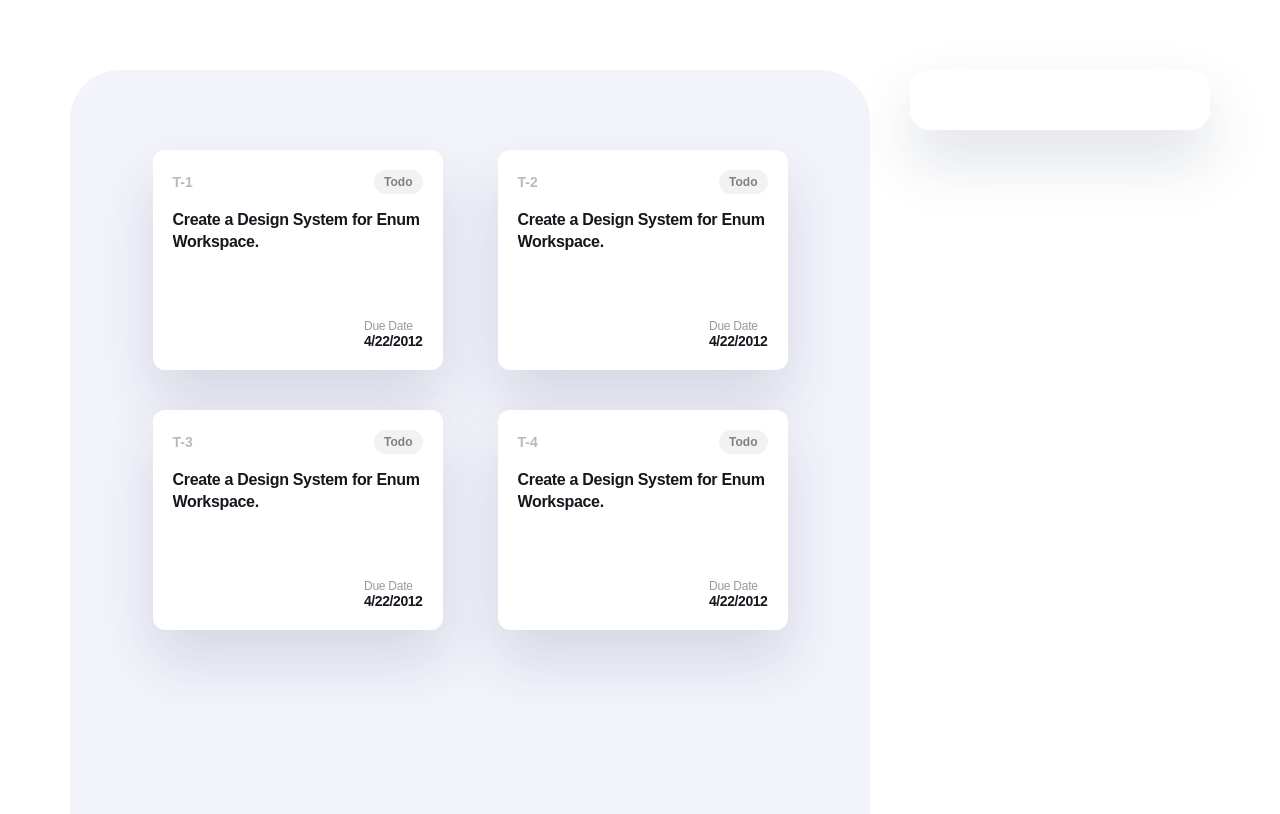
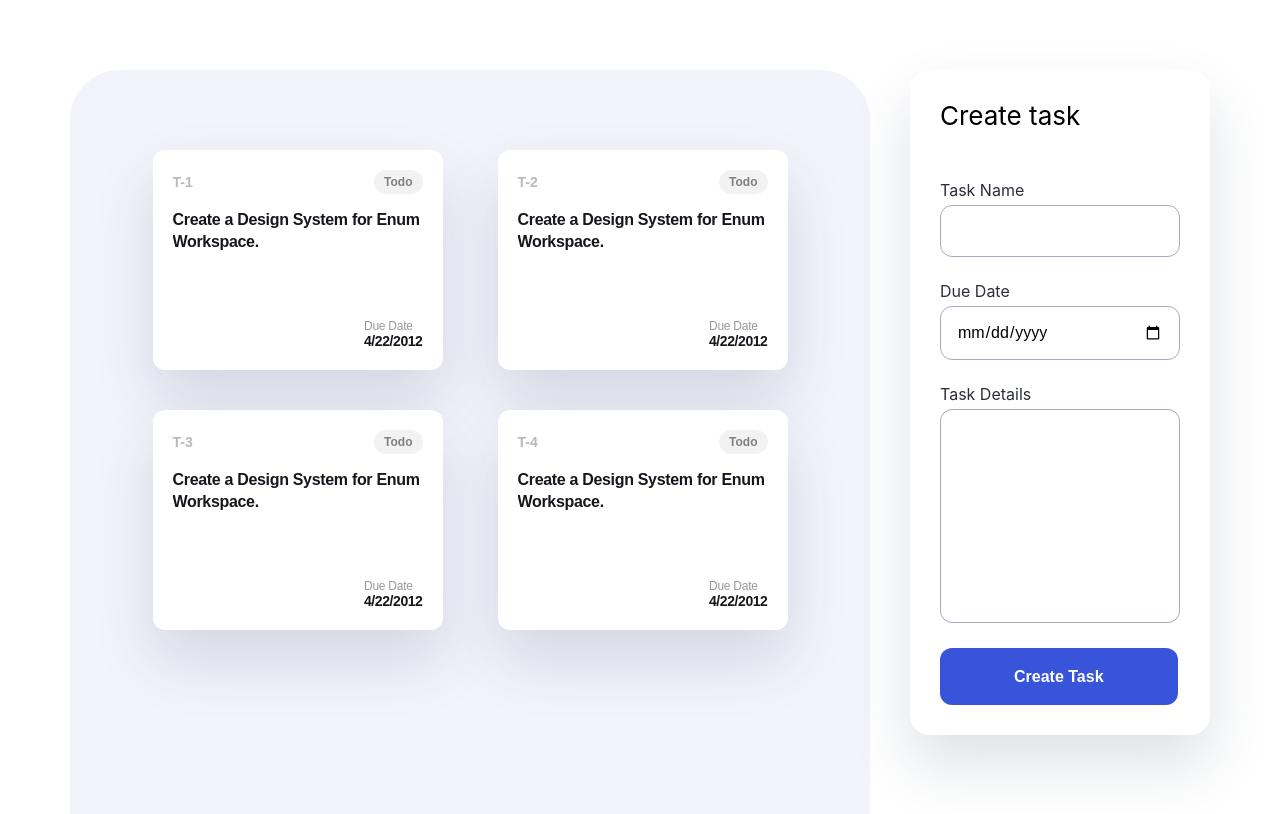
Before and after one commit to AnitaGulacsi/SkillBrain, a React (Create React App) app in the folder Homeworks/React/Task-Manager/: page / in a window 1280 px wide. Shown: the top 814 px of the page. Built offline with nearby package versions, Linux system fonts and the light colour scheme; a web font is replaced by a local one.

Commit message:
styled form

```diff
--- a/Homeworks/React/Task-Manager/src/App.jsx
+++ b/Homeworks/React/Task-Manager/src/App.jsx
@@ -1,6 +1,7 @@
 import React from "react";
 import "./App.css";
 import TaskViewer from "./components/task-viewer/TaskViewer";
+import CreateTaskForm from "./components/forms/CreateTaskForm";
 
 function App() {
 
@@ -63,8 +64,8 @@
 
         <div className="side-bar-right">
           <div className='card-xl'>
-
-            <div/>
+            <h3>Create task</h3>
+            <CreateTaskForm />
           </div>
         </div>
 
--- /dev/null
+++ b/Homeworks/React/Task-Manager/src/components/forms/CreateTaskForm.css
@@ -0,0 +1,46 @@
+.form-row {
+    display: flex;
+    flex-direction: column;
+    margin: 20px 0;
+  }
+
+  .label-md {
+    font-style: normal;
+    font-weight: 400;
+    font-size: 16px;
+    line-height: 19px;
+    color: #2c2e3a;
+  }
+
+  .input-primary {
+    margin: 5px 0;
+    padding: 16px;
+    gap: 10px;
+    border: 1px solid #a8abbd;
+    border-radius: 12px;
+    font-size: 16px;
+    font-family: "Sen", sans-serif;
+  }
+
+  textarea.input-primary {
+    resize: none;
+  }
+
+  .button-primary {
+    background: #3754db;
+    border-radius: 12px;
+    padding: 19px 74px;
+    font-weight: 700;
+    font-size: 16px;
+    line-height: 19px;
+    color: white;
+    border: none;
+    cursor: pointer;
+    font-family: "Sen", sans-serif;
+  }
+
+  .button-primary:hover {
+    background-image: linear-gradient(rgba(0, 0, 0, 0.1) 0 0);
+    background-blend-mode: lighten;
+    background-blend-mode: darken;
+  }
--- /dev/null
+++ b/Homeworks/React/Task-Manager/src/components/forms/CreateTaskForm.jsx
@@ -0,0 +1,33 @@
+import React from "react";
+import "./CreateTaskForm.css";
+
+const CreateTaskForm = () => {
+
+    return (
+        <div>
+        <form>
+          <div className="form-row">
+            <label className="label-md">Task Name</label>
+            <input className="input-primary" type="text" />
+          </div>
+
+          <div className="form-row">
+            <label className="label-md">Due Date</label>
+            <input className="input-primary" type="date" />
+          </div>
+
+          <div className="form-row">
+            <label className="label-md">Task Details</label>
+            <textarea className="input-primary" cols="30" rows="10"></textarea>
+          </div>
+
+          <button className="button-primary" type="submit">
+            Create Task
+          </button>
+        </form>
+      </div>
+
+    )
+}
+
+export default CreateTaskForm
```
